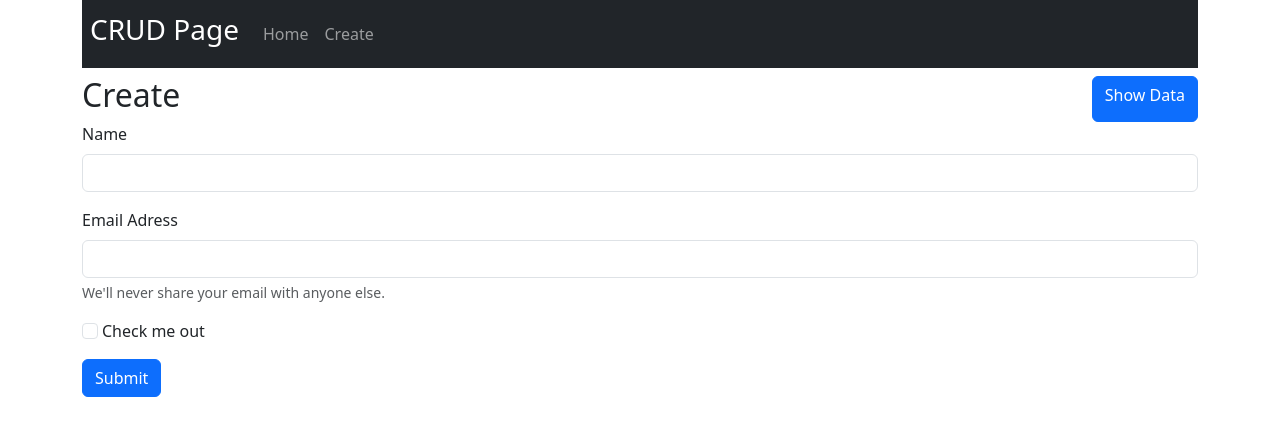
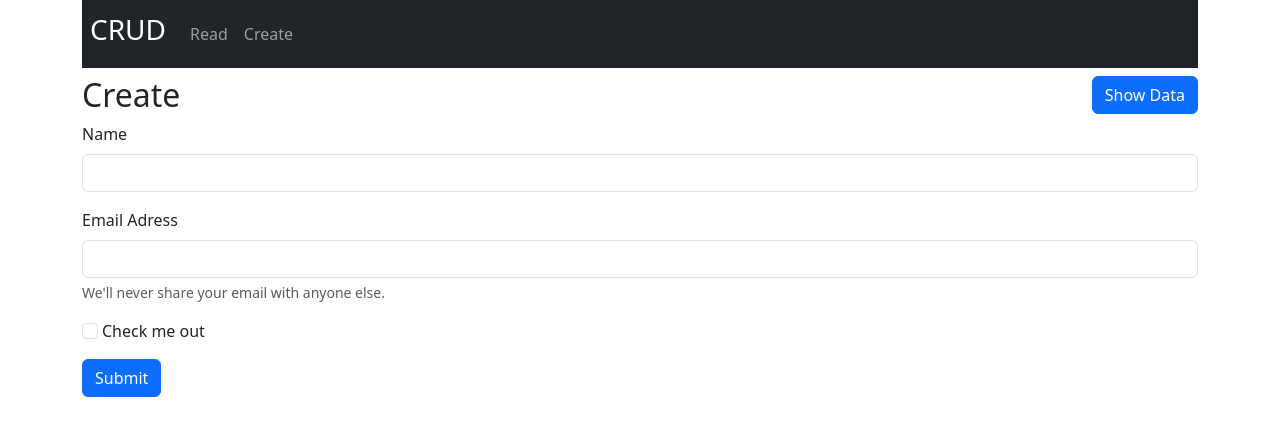
Before and after one commit to RahulWhiztekcorp/deploy-app-2023, a React (Create React App) app: page /#/ in a window 1280 px wide. Shown: the top 436 px of the page. Built offline with nearby package versions, Linux system fonts and the light colour scheme.

Commit message:
last commit

```diff
--- a/src/components/Create.js
+++ b/src/components/Create.js
@@ -26,7 +26,7 @@ const Create = () => {
     <div>
     <div className="d-flex justify-content-between">
        <h2>Create</h2>
-       <Link to="/read" className="btn btn-primary">Show Data</Link>
+       <Link to="/read" ><button className="btn btn-primary">Show Data</button></Link>
     </div>
     <form>
         <div className="mb-3">
--- a/src/components/NavBar.js
+++ b/src/components/NavBar.js
@@ -1,4 +1,5 @@
 import React from 'react'
+import { Link } from 'react-router-dom';
 
 const NavBar = () => {
   return (
@@ -7,10 +8,12 @@ const NavBar = () => {
             <span className="navbar-toggler-icon"></span>
         </button>
         <div className="collapse navbar-collapse" id="navbarTogglerDemo01">
-            <a className="navbar-brand" href="#"><h3>CRUD Page</h3></a>
+            <a className="navbar-brand" href="/"><h3>CRUD</h3></a>
             <ul className="navbar-nav mr-auto mt-2 mt-lg-0">
                 <li className="nav-item active">
-                    <a className="nav-link" href="/read">Home</a>
+                    <Link to="/read" className='text-decoration-none'>
+                        <button className="nav-link ">Read</button>
+                    </Link>
                 </li>
                 <li className="nav-item">
                     <a className="nav-link" href="/">Create</a>
--- a/src/components/Read.js
+++ b/src/components/Read.js
@@ -1,6 +1,6 @@
 import axios from 'axios'
 import React, { useState,useEffect } from 'react'
-// import { Link } from 'react-router-dom';
+import { Link } from 'react-router-dom';
 
 const Read = () => {
 
@@ -55,12 +55,12 @@ const Read = () => {
         <div className="d-flex justify-content-between">
             <h2>Read operation</h2>
             <div className="mb-3">
-                 <input type="search" placeholder="type here" className="form-control"
+                 <input type="search" placeholder="search here" className="form-control"
                  onChange={inputhandler}/>
             </div>
-            <a href="/create" className="btn btn-primary">
-                Create
-            </a>
+            <Link to="/" >
+                <button className="btn btn-primary px-3">Create</button>
+            </Link>
         </div>
         <table className={`table ${tabledark}`}>
             <thead>
@@ -87,13 +87,13 @@ const Read = () => {
                                     <td>{eachData.name}</td>
                                     <td>{eachData.email}</td>
                                     <td>
-                                        <a href="/update" className="btn btn-success px-3 " onClick={()=>
+                                        <Link to="/update" className="btn btn-success px-3 " onClick={()=>
                                                 setToLocalStorage(
                                                     eachData.id,
                                                     eachData.name,
                                                     eachData.email
                                                 )}>Edit
-                                        </a>
+                                        </Link>
                                     </td>
                                     <td>
                                         <button className="btn btn-danger px-3 ms-2" onClick={()=>handleDelete(eachData.id)}>Delete</button>
--- a/src/components/Update.js
+++ b/src/components/Update.js
@@ -1,6 +1,6 @@
 import React, { useEffect, useState } from 'react';
 import axios from "axios";
-import { useNavigate } from 'react-router-dom';
+import { Link, useNavigate } from 'react-router-dom';
 
 
 const Update = () => {
@@ -52,9 +52,9 @@ const Update = () => {
         </div>
         <button type="submit" className="btn btn-primary" onClick={handleUpdate}
         >Submit</button>
-        <a href="/read" className="btn btn-secondary ms-2"
+        <Link to="/read" className="btn btn-secondary ms-2"
         >Back
-        </a>
+        </Link>
     </form>
     </>
   )
```
